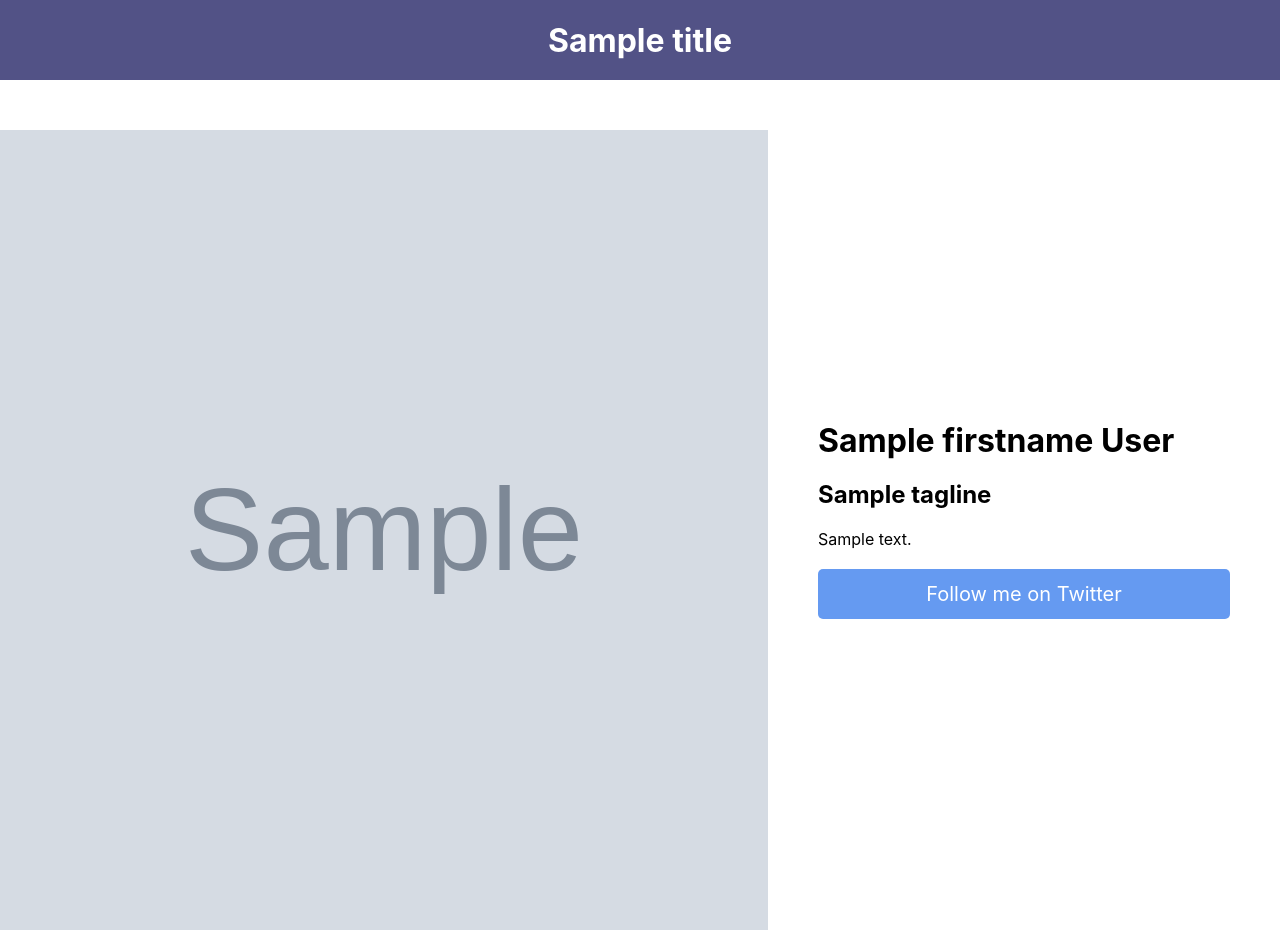
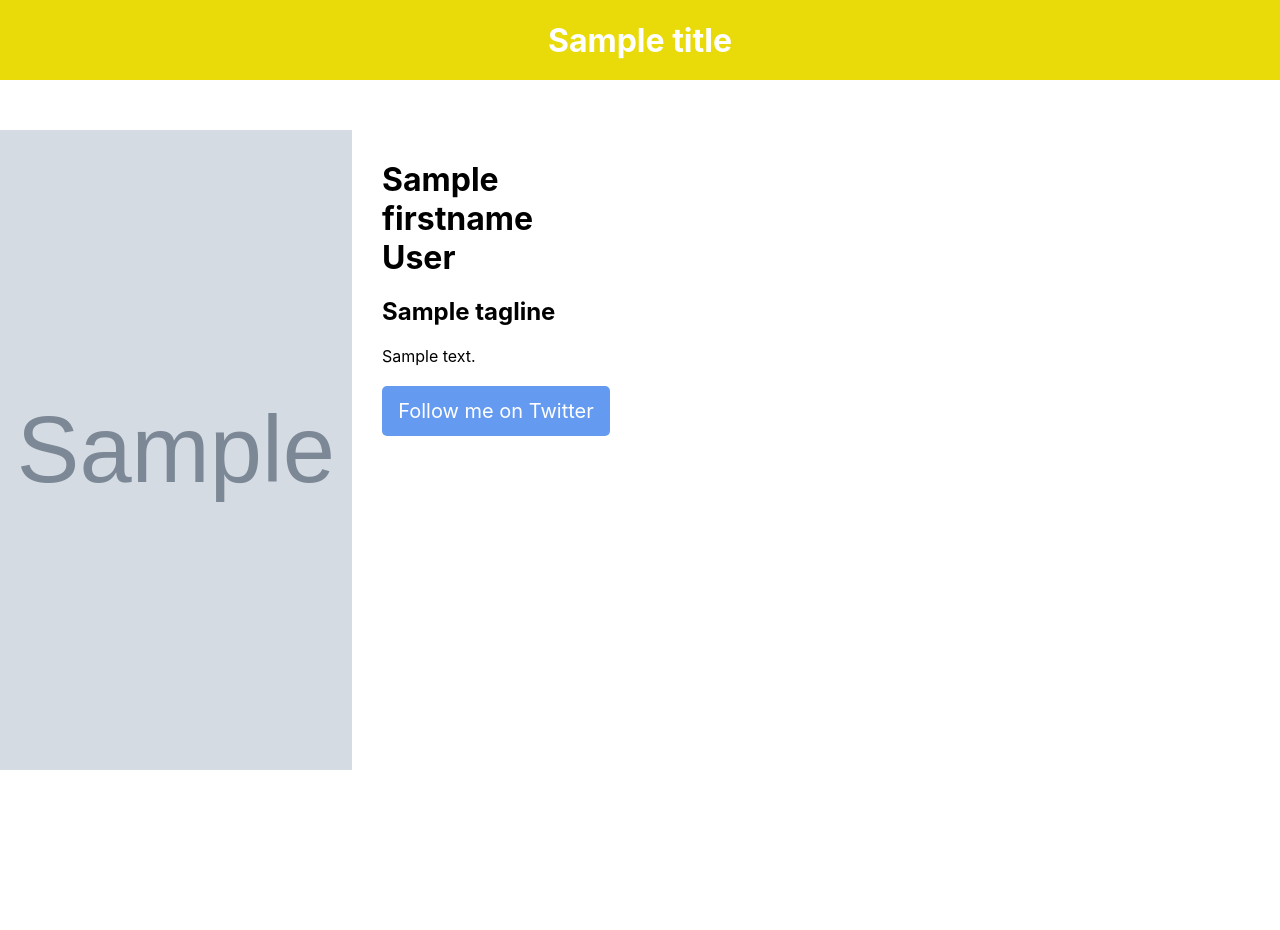
Before and after one commit to ArmijoAlessio/PugArmijo, a Node server app: template ESEMPIO_PUG/views/profile.pug in a window 1280 px wide. Run offline with Node 20, Linux system fonts and the light colour scheme; the template is opened without the code that fills it: most values are stand-ins (such as "Sample title", 1, 10 or a date in 2020); grey boxes marked "Sample" are stand-in pictures.

Commit message:
pug funzionante

```diff
--- a/LEGO/app.js
+++ b/LEGO/app.js
@@ -18,3 +18,10 @@ app.get('/', function (req, res) {
 
  });
 });
+app.get('/lego', (req, res) => {
+  const lego1 = lego.legos.find(p => p.SetNumber === req.query.id);
+  res.render('lego1', {
+    title: `${lego1.SetTheme} - ${lego1.SetName}`,
+    lego1,
+  });
+});
--- a/LEGO/lego.json
+++ b/LEGO/lego.json
@@ -6,7 +6,10 @@
      "SetTheme": "Batman",
      "SetName": "The Batmobile Ultimate",
      "Year": "2006",
-     "imgSrc": "001.jpg"
+     "imgSrc": "001.jpg",
+     "istr1": "b1.jpg",
+     "istr2": "b2.jpg",
+     "istr3": "b3.jpg"
    },
 
    {
@@ -15,7 +18,10 @@
      "SetTheme": "Harry Potter",
      "SetName": "Hogwarts Express SE",
      "Year": "2004",
-     "imgSrc": "002.jpg"
+     "imgSrc": "002.jpg",
+     "istr1": "h1.jpg",
+     "istr2": "h2.jpg",
+     "istr3": "h3.jpg"
    },
 
    {
@@ -24,7 +30,10 @@
      "SetTheme": "Star Wars Classic",
      "SetName": "Death Star™",
      "Year": "2008",
-     "imgSrc": "003.jpg"
+     "imgSrc": "003.jpg",
+     "istr1": "s1.jpg",
+     "istr2": "s2.jpg",
+     "istr3": "s3.jpg"
    }
  ]
 }
--- a/LEGO/public/css/style.css
+++ b/LEGO/public/css/style.css
@@ -46,7 +46,7 @@ body {
   justify-content: center;
   align-items: center;
   height: 80px;
-  background-color: #525286;
+  background-color: #e9da0a;
   color: #FFFFFF;
   margin-bottom: 50px;
 }
@@ -90,21 +90,23 @@ body {
 .profile {
   display: flex;
   height: 100vh;
-  width: 100%;
+  width: 50%;
+
 }
 
 .profile-image {
-  height: 100%;
+  height: 80%;
   flex-grow: 1;
-  flex-basis: 50%;
+  flex-basis: 40%;
+  padding-left: 50px;
 }
 
 .profile-details {
   flex-basis: 30%;
   flex-grow: 1;
-  padding: 50px;
+  padding: 30px;
   display: flex;
-  justify-content: center;
+
   flex-direction: column;
 }
 
--- a/LEGO/views/index.pug
+++ b/LEGO/views/index.pug
@@ -10,8 +10,8 @@ html
    article.container
      each leg in lego
        div.leg
-         div.person-image(style=`background: url('/images/${leg.imgSrc}') top center no-repeat; background-size: cover;`)
+         div.person-image(style=`background: url('/images/${leg.imgSrc}') top center no-repeat; background-size: 100%;`)
          h2.person-name
            | #{leg.SetName} <br> #{leg.SetTheme}
-         a(href=`/lego1?id=${leg.Year}`)
-           | View Profile
+         a(href=`/lego?id=${leg.SetNumber}`)
+           | istruzioni
```
Also changed, not shown: LEGO/views/lego1.pug (+24 -0 lines), LEGO/public/images/b1.jpg (added), LEGO/public/images/b2.jpg (added), LEGO/public/images/b3.jpg (added), LEGO/public/images/h1.jpg (added), LEGO/public/images/h2.jpg (added), LEGO/public/images/h3.jpg (added), LEGO/public/images/s1.jpg (added), LEGO/public/images/s2.jpg (added), LEGO/public/images/s3.jpg (added).
